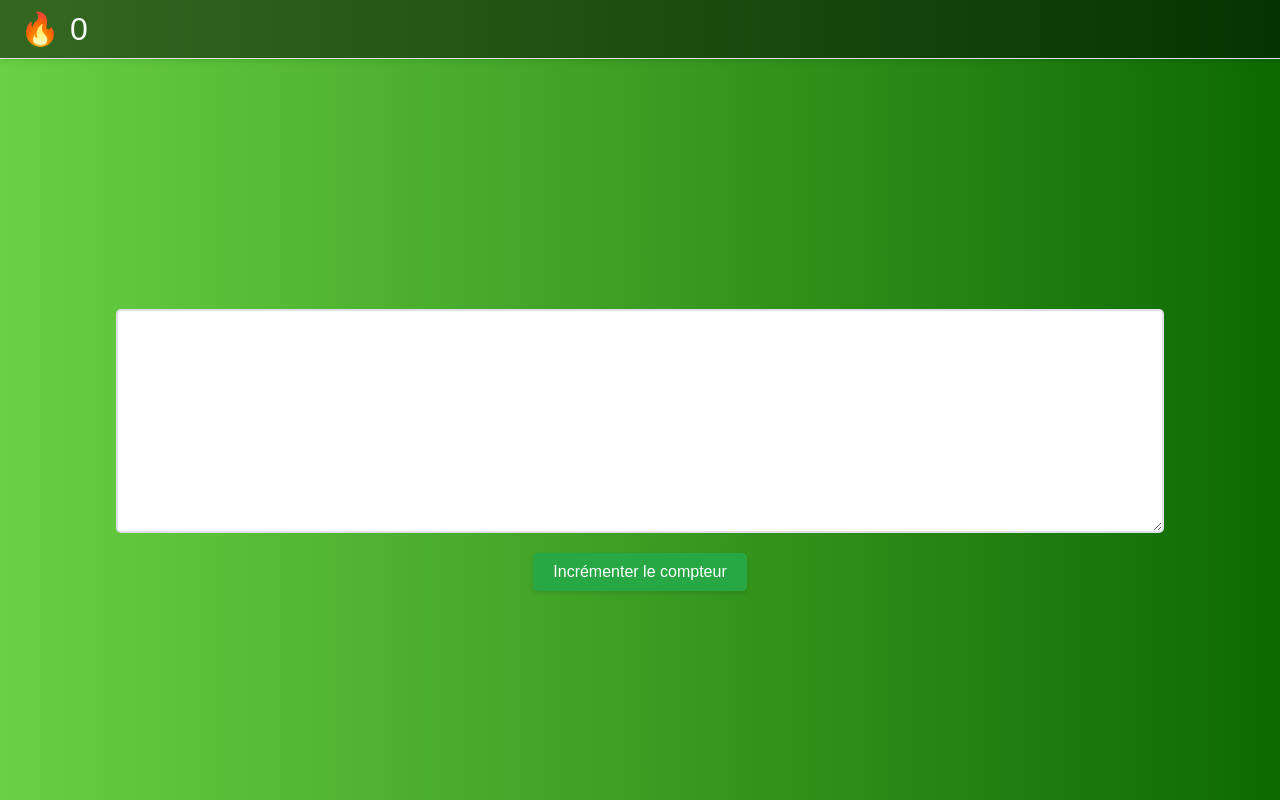
After one commit to AVariot/Jam3, a Python web app: template JT/templates/trainpage/train.html in a window 1280 px wide. The commit adds this page. Run offline with Jinja, Linux system fonts and the light colour scheme; the template is opened without the code that fills it, so the values that code supplies are empty.

Commit message:
[ADD] new page

```diff
--- /dev/null
+++ b/JT/templates/trainpage/train.html
@@ -0,0 +1,87 @@
+<!DOCTYPE html>
+<html>
+<head>
+    <style>
+        body {
+            /* Ajoute un dégradé du vert clair au vert foncé */
+            background: linear-gradient(to right, rgb(105, 209, 67), rgb(13, 105, 2));
+            font-family: Arial, sans-serif;
+            margin: 0;
+            padding: 0;
+            display: flex;
+            flex-direction: column;
+            align-items: center;
+            justify-content: center;
+            height: 100vh;
+            color: #fff;
+        }
+        #header {
+            position: fixed;
+            top: 0;
+            left: 0;
+            width: 100%;
+            padding: 10px 20px;
+            background-color: rgba(0, 0, 0, 0.5);
+            border-bottom: 1px solid #dee2e6;
+            display: flex;
+            align-items: center;
+            justify-content: space-between;
+            font-size: 2em;
+            color: #f8f9fa;
+            box-shadow: 0 2px 5px rgba(0, 0, 0, 0.1);
+        }
+        #flame {
+            display: flex;
+            align-items: center;
+        }
+        #flame-icon {
+            margin-right: 10px;
+        }
+        #editable-text {
+            margin-top: 100px;
+            width: 80%;
+            height: 200px;
+            padding: 10px;
+            border: 2px solid #dee2e6;
+            border-radius: 5px;
+            font-size: 1em;
+            color: #333;
+        }
+        #increment-button {
+            margin-top: 20px;
+            padding: 10px 20px;
+            font-size: 1em;
+            color: #fff;
+            background-color: #28a745;
+            border: none;
+            border-radius: 5px;
+            cursor: pointer;
+            box-shadow: 0 2px 5px rgba(0, 0, 0, 0.1);
+            transition: background-color 0.3s;
+        }
+        #increment-button:hover {
+            background-color: #218838;
+        }
+    </style>
+</head>
+<body>
+    <div id="header">
+        <div id="flame">
+            <div id="flame-icon">🔥</div>
+            <div id="counter">0</div>
+        </div>
+    </div>
+    <textarea id="editable-text"></textarea>
+    <button id="increment-button">Incrémenter le compteur</button>
+
+    <script>
+        let count = 0;
+        let counterElement = document.getElementById('counter');
+        let incrementButton = document.getElementById('increment-button');
+
+        incrementButton.addEventListener('click', function() {
+            counterElement.textContent = ++count;
+        });
+    </script>
+</body>
+</html>
```
Also changed, not shown: JT/templates/index.html (+30 -32 lines), JT/templates/images/flammeolympique.webp (added), JT/templates/login/Login.html (renamed from JT/templates/Login.html).
